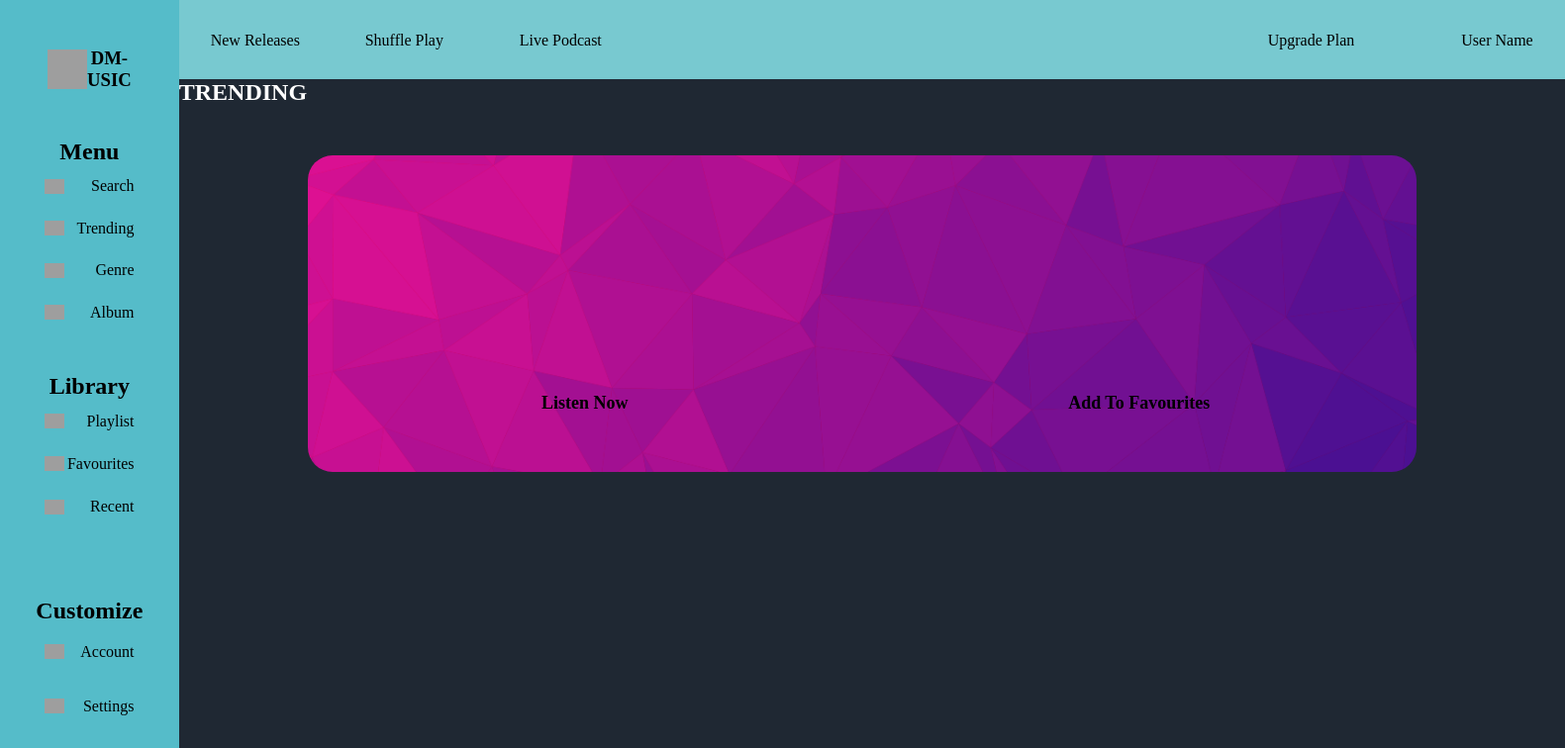
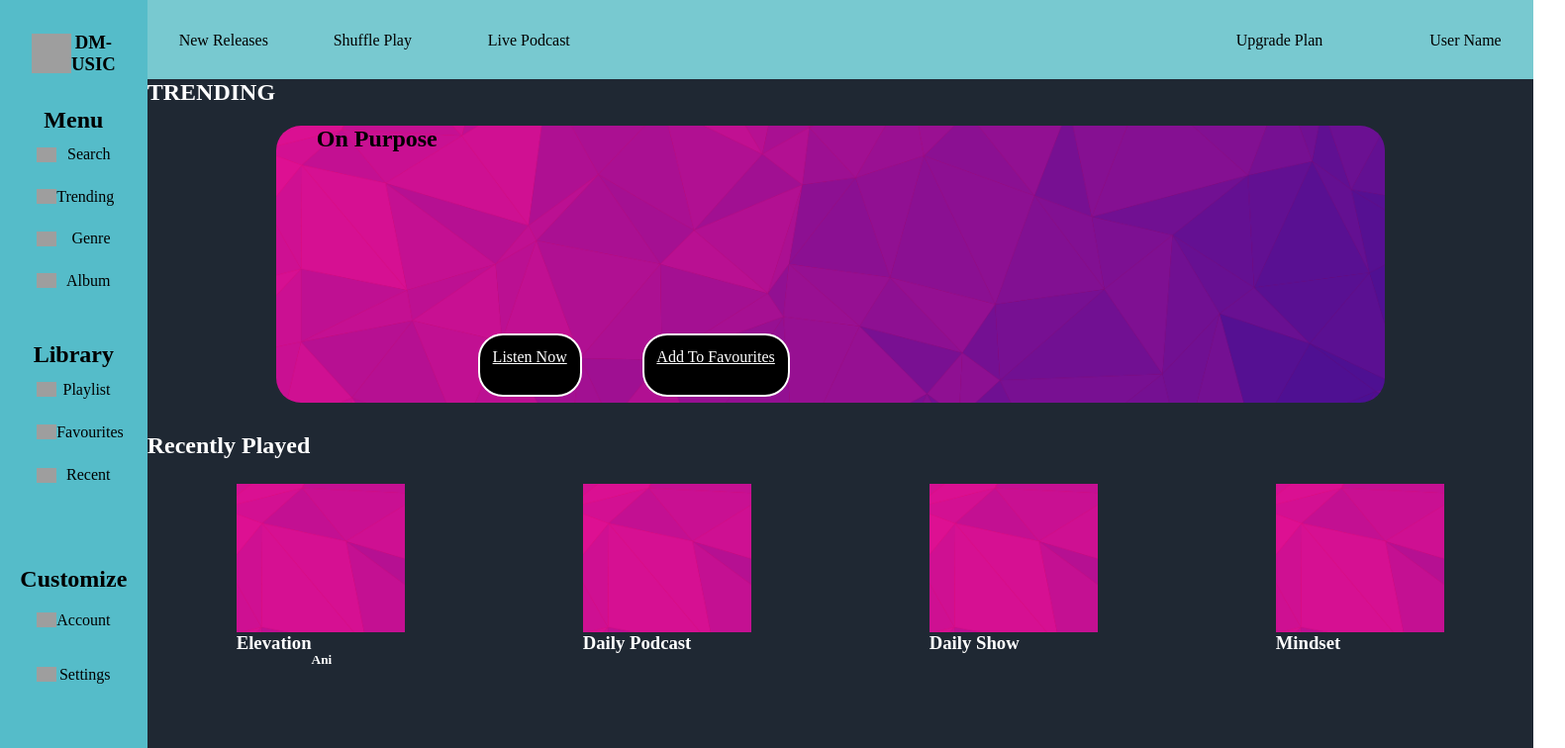
Before and after one commit to Dhanush046/Music-recommendation, a React (Create React App) app: page / in a window 1280 px wide. Shown: the top 756 px of the page at 99% size, 1581 px wide, since content can reach past the window. Built offline with nearby package versions, Linux system fonts and the light colour scheme; grey boxes are pictures that could not be loaded.

Commit message:
mon-09:30

```diff
--- a/src/components/Mainbar.jsx
+++ b/src/components/Mainbar.jsx
@@ -8,7 +8,6 @@ const Mainbar = () => {
         <div className="top-left">
           <ul>
             <li className="same">
-              {/* <img src="https://img.icons8.com/ios/50/000000/new.png" id="logo"/> */}
               <label htmlFor="new" className="lab">
                 New Releases
               </label>
@@ -43,18 +42,33 @@ const Mainbar = () => {
 
       <h2 className="head">TRENDING</h2>
       <div className="mid">
-        <ul>
-          <li className="same">
-            <label htmlFor="listen" className="label">
-              Listen Now
-            </label>
-          </li>
-          <li className="same">
-            <label htmlFor="fav" className="label">
-              Add To Favourites
-            </label>
-          </li>
-        </ul>
+        <h2>On Purpose</h2>
+        <div className="mid-text1">
+          <a href="ha" className="a-text">
+            Listen Now
+          </a>
+        </div>
+        <div className="mid-text2">
+          <a href="ha" className="a-text">
+            Add To Favourites
+          </a>
+        </div>
+      </div>
+      <h2 className="recplay">Recently Played</h2>
+      <div className="middle">
+        <div className="same1">
+          <h3 className="title">Elevation</h3>
+          <h5 className="sub">Ani</h5>
+        </div>
+        <div className="same2">
+          <h3 className="title">Daily Podcast</h3>
+        </div>
+        <div className="same3">
+          <h3 className="title">Daily Show</h3>
+        </div>
+        <div className="same4">
+          <h3 className="title">Mindset</h3>
+        </div>
       </div>
     </div>
   );
--- a/src/components/SideBar.css
+++ b/src/components/SideBar.css
@@ -12,7 +12,7 @@
   justify-content: space-between;
 }
 .podcast {
-  padding: 3rem;
+  padding: 2rem;
   display: flex;
   justify-content: space-between;
   align-items: center;
--- a/src/components/mainbar.css
+++ b/src/components/mainbar.css
@@ -82,14 +82,17 @@
   background-image: url("../assets/bg4.png");
   background-color: white;
   margin-left: 130px;
-  height: 40%;
+  height: 35%;
   width: 80%;
-  margin-top: 50px;
+  margin-top: 20px;
   border: 50px;
   border-radius: 25px;
+  display: flex;
+  flex-direction: row;
+  justify-content: space-evenly;
 }
 
-.mid > ul {
+/* .mid > ul {
   display: flex;
   flex-direction: row;
   margin-bottom: 50px;
@@ -105,8 +108,106 @@
   justify-content: space-around;
   align-items: center;
   flex-direction: row;
-}
-.label{
+} */
+.label {
   font-weight: 600;
   font-size: large;
 }
+.mid-text1 {
+  display: flex;
+  margin-top: 210px;
+  margin-bottom: 6px;
+  color: white;
+  font-weight: bold;
+  border-style: solid;
+  border-width: 2px;
+  padding: 0.8rem;
+  background-color: black;
+  border-radius: 25px;
+  margin-right: 20px;
+}
+.mid :hover {
+  background-color: blue;
+}
+.mid-text2 {
+  border-radius: 25px;
+  display: flex;
+  margin-top: 210px;
+  margin-bottom: 6px;
+  color: white;
+  text-decoration-line: none;
+  border-style: solid;
+  border-width: 2px;
+  padding: 0.8rem;
+  background-color: black;
+  margin-right: 50%;
+}
+.a-text {
+  color: white;
+  font-weight: 500;
+}
+
+.middle {
+  /* background-color: white; */
+  /* margin-top: 10px; */
+  align-items: center;
+  height: 200px;
+  position: relative;
+  display: flex;
+  flex-direction: row;
+  justify-content: space-around;
+}
+.same1 {
+  background-image: url("../assets/bg4.png");
+  background-color: white;
+  height: 150px;
+  width: 170px;
+  display: flex;
+  flex-direction: row;
+  position: relative;
+}
+
+.same2 {
+  background-image: url("../assets/bg4.png");
+  background-color: white;
+  height: 150px;
+  width: 170px;
+  display: flex;
+  flex-direction: row;
+  position: relative;
+}
+
+.same3 {
+  background-image: url("../assets/bg4.png");
+  background-color: white;
+  height: 150px;
+  width: 170px;
+  display: flex;
+  flex-direction: row;
+  position: relative;
+}
+
+.same4 {
+  background-image: url("../assets/bg4.png");
+  background-color: white;
+  height: 150px;
+  width: 170px;
+  display: flex;
+  flex-direction: row;
+  position: relative;
+}
+.recplay {
+  color: white;
+  display: flex;
+  margin-top: 30px;
+  flex-direction: row;
+}
+.title {
+  margin-top: 150px;
+  color: white;
+
+}
+.sub{
+  margin-top: 170px;
+  color: white
+}
```
